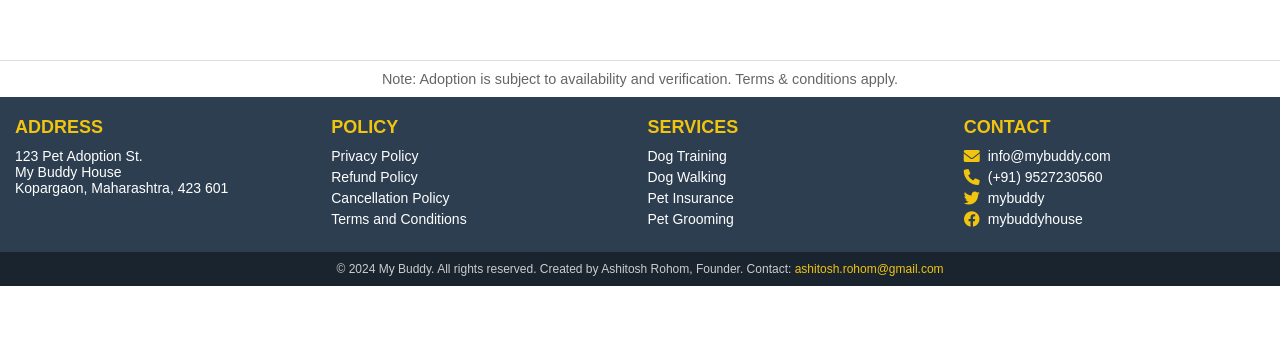
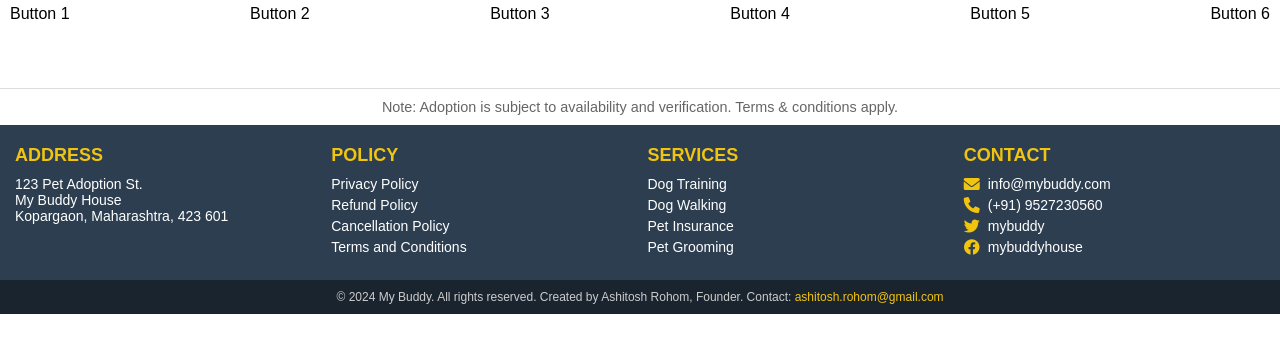
Before and after one commit to ashurohom/MyBuddyProject, a Django app: page /petgallery/ in a window 1280 px wide. Shown: the part 166-519 px from the top of the page. Run offline with Django 5.2, Linux system fonts and the light colour scheme; data that the repository does not hold is empty.

Commit message:
update petgallery

```diff
--- a/mybuddy/static/css/petgallery.css
+++ b/mybuddy/static/css/petgallery.css
@@ -36,6 +36,27 @@ body {
     color: #555; /* Gray color for the description */
     line-height: 1.6; /* Improve readability */
 
+}
+
+
+
+.button-rows {
+    display: flex;
+    justify-content: space-between; /* Adjust spacing between buttons */
+    align-items: center;
+    gap: 10px; /* Adds spacing between buttons */
+}
+
+.button-rows button {
+    background: none;
+    border: none;
+    font-size: 16px; /* Adjust font size as needed */
+    cursor: pointer; /* Changes cursor to pointer on hover */
+    padding: 5px 10px; /* Optional padding for better spacing */
+}
+
+.button-rows button:hover {
+    text-decoration: underline; /* Optional: adds an underline on hover */
 }
 
 
--- a/mybuddy/template/petgallery.html
+++ b/mybuddy/template/petgallery.html
@@ -21,10 +21,15 @@
         <p class="description">Find your perfect companion among our adoptable pets. Browse through their details and make a difference today!</p>
     </header>
 
-    <div class="footer-notes">
+    <div class="button-rows">
+        <button>Button 1</button>
+        <button>Button 2</button>
+        <button>Button 3</button>
+        <button>Button 4</button>
+        <button>Button 5</button>
+        <button>Button 6</button>
+    </div>
 
-
-    </div>
 
     <div class="card-container">
         <!-- Example Card -->
```
